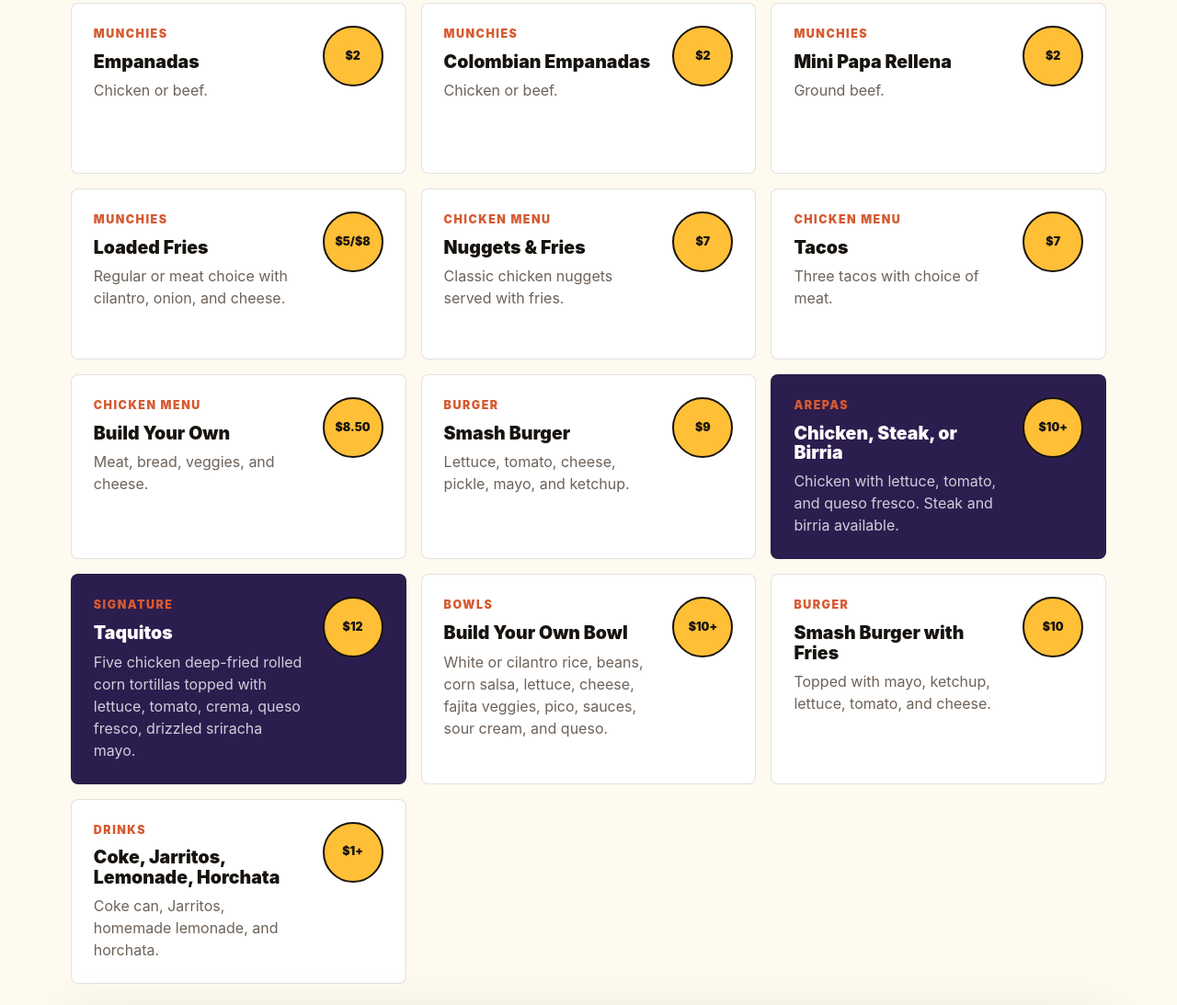
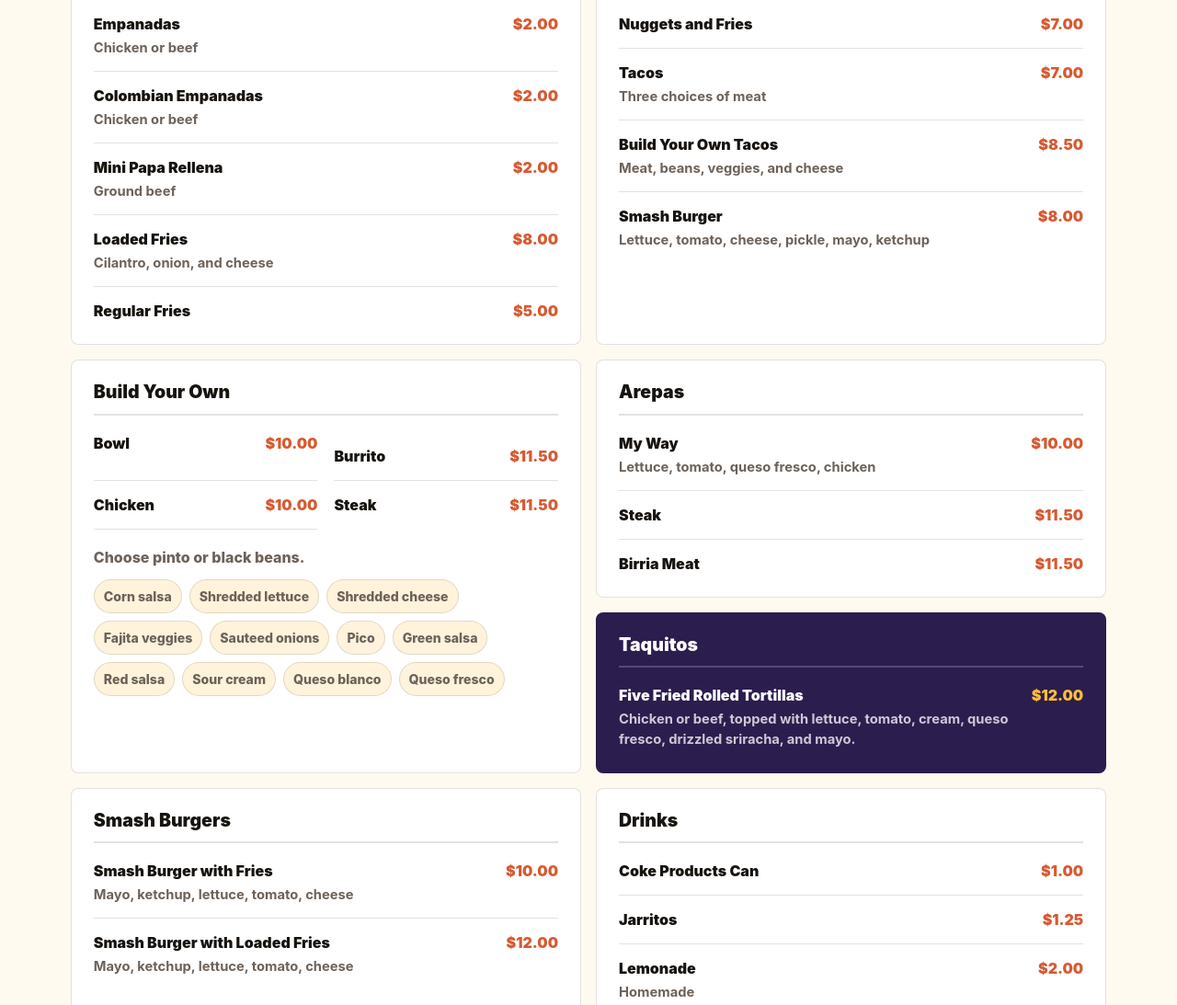
Before and after one commit to WesleyIreland109/letsBeFat, a plain HTML site: page index.html in a window 1280 px wide. Shown: the part 1430-2523 px from the top of the page at 92% size. Drawn offline with Linux system fonts and the light colour scheme.

Commit message:
updates to the menu

```diff
--- a/index.html
+++ b/index.html
@@ -53,135 +53,143 @@
       <section id="menu" class="section">
         <div class="section-heading">
           <p class="eyebrow">Menu</p>
-          <h2>Puerto Rican favorites, munchies, burgers, and drinks.</h2>
+          <h2>Home-cooked family favorites made fresh for delivery.</h2>
           <p>
-            Prices are listed from the handwritten menu. Message, call, or email
+            Comfort food, kid-friendly plates, build-your-own bowls, burgers,
+            and fresh drinks. Message, call, or email
             to confirm current availability and delivery timing.
           </p>
         </div>
 
-        <div class="menu-grid">
-          <article class="menu-card">
-            <div>
-              <p class="menu-label">Munchies</p>
-              <h3>Empanadas</h3>
-              <p>Chicken or beef.</p>
-            </div>
-            <span class="price">$2</span>
+        <div class="menu-board">
+          <article class="menu-category">
+            <h3>Munchies</h3>
+            <ul class="menu-list">
+              <li>
+                <span><strong>Empanadas</strong><small>Chicken or beef</small></span>
+                <b>$2.00</b>
+              </li>
+              <li>
+                <span><strong>Colombian Empanadas</strong><small>Chicken or beef</small></span>
+                <b>$2.00</b>
+              </li>
+              <li>
+                <span><strong>Mini Papa Rellena</strong><small>Ground beef</small></span>
+                <b>$2.00</b>
+              </li>
+              <li>
+                <span><strong>Loaded Fries</strong><small>Cilantro, onion, and cheese</small></span>
+                <b>$8.00</b>
+              </li>
+              <li>
+                <span><strong>Regular Fries</strong></span>
+                <b>$5.00</b>
+              </li>
+            </ul>
           </article>
 
-          <article class="menu-card">
-            <div>
-              <p class="menu-label">Munchies</p>
-              <h3>Colombian Empanadas</h3>
-              <p>Chicken or beef.</p>
-            </div>
-            <span class="price">$2</span>
+          <article class="menu-category">
+            <h3>Chicken Kids Menu</h3>
+            <ul class="menu-list">
+              <li>
+                <span><strong>Nuggets and Fries</strong></span>
+                <b>$7.00</b>
+              </li>
+              <li>
+                <span><strong>Tacos</strong><small>Three choices of meat</small></span>
+                <b>$7.00</b>
+              </li>
+              <li>
+                <span><strong>Build Your Own Tacos</strong><small>Meat, beans, veggies, and cheese</small></span>
+                <b>$8.50</b>
+              </li>
+              <li>
+                <span><strong>Smash Burger</strong><small>Lettuce, tomato, cheese, pickle, mayo, ketchup</small></span>
+                <b>$8.00</b>
+              </li>
+            </ul>
           </article>
 
-          <article class="menu-card">
-            <div>
-              <p class="menu-label">Munchies</p>
-              <h3>Mini Papa Rellena</h3>
-              <p>Ground beef.</p>
+          <article class="menu-category menu-category-wide">
+            <h3>Build Your Own</h3>
+            <ul class="menu-list compact">
+              <li><span><strong>Bowl</strong></span><b>$10.00</b></li>
+              <li><span><strong>Burrito</strong></span><b>$11.50</b></li>
+              <li><span><strong>Chicken</strong></span><b>$10.00</b></li>
+              <li><span><strong>Steak</strong></span><b>$11.50</b></li>
+            </ul>
+            <p class="menu-note">Choose pinto or black beans.</p>
+            <div class="add-ons" aria-label="Build your own add-ons">
+              <span>Corn salsa</span>
+              <span>Shredded lettuce</span>
+              <span>Shredded cheese</span>
+              <span>Fajita veggies</span>
+              <span>Sauteed onions</span>
+              <span>Pico</span>
+              <span>Green salsa</span>
+              <span>Red salsa</span>
+              <span>Sour cream</span>
+              <span>Queso blanco</span>
+              <span>Queso fresco</span>
             </div>
-            <span class="price">$2</span>
           </article>
 
-          <article class="menu-card">
-            <div>
-              <p class="menu-label">Munchies</p>
-              <h3>Loaded Fries</h3>
-              <p>Regular or meat choice with cilantro, onion, and cheese.</p>
-            </div>
-            <span class="price">$5/$8</span>
+          <article class="menu-category">
+            <h3>Arepas</h3>
+            <ul class="menu-list">
+              <li>
+                <span><strong>My Way</strong><small>Lettuce, tomato, queso fresco, chicken</small></span>
+                <b>$10.00</b>
+              </li>
+              <li>
+                <span><strong>Steak</strong></span>
+                <b>$11.50</b>
+              </li>
+              <li>
+                <span><strong>Birria Meat</strong></span>
+                <b>$11.50</b>
+              </li>
+            </ul>
           </article>
 
-          <article class="menu-card">
-            <div>
-              <p class="menu-label">Chicken Menu</p>
-              <h3>Nuggets & Fries</h3>
-              <p>Classic chicken nuggets served with fries.</p>
-            </div>
-            <span class="price">$7</span>
+          <article class="menu-category feature">
+            <h3>Taquitos</h3>
+            <ul class="menu-list">
+              <li>
+                <span>
+                  <strong>Five Fried Rolled Tortillas</strong>
+                  <small>
+                    Chicken or beef, topped with lettuce, tomato, cream, queso
+                    fresco, drizzled sriracha, and mayo.
+                  </small>
+                </span>
+                <b>$12.00</b>
+              </li>
+            </ul>
           </article>
 
-          <article class="menu-card">
-            <div>
-              <p class="menu-label">Chicken Menu</p>
-              <h3>Tacos</h3>
-              <p>Three tacos with choice of meat.</p>
-            </div>
-            <span class="price">$7</span>
+          <article class="menu-category">
+            <h3>Smash Burgers</h3>
+            <ul class="menu-list">
+              <li>
+                <span><strong>Smash Burger with Fries</strong><small>Mayo, ketchup, lettuce, tomato, cheese</small></span>
+                <b>$10.00</b>
+              </li>
+              <li>
+                <span><strong>Smash Burger with Loaded Fries</strong><small>Mayo, ketchup, lettuce, tomato, cheese</small></span>
+                <b>$12.00</b>
+              </li>
+            </ul>
           </article>
 
-          <article class="menu-card">
-            <div>
-              <p class="menu-label">Chicken Menu</p>
-              <h3>Build Your Own</h3>
-              <p>Meat, bread, veggies, and cheese.</p>
-            </div>
-            <span class="price">$8.50</span>
-          </article>
-
-          <article class="menu-card">
-            <div>
-              <p class="menu-label">Burger</p>
-              <h3>Smash Burger</h3>
-              <p>Lettuce, tomato, cheese, pickle, mayo, and ketchup.</p>
-            </div>
-            <span class="price">$9</span>
-          </article>
-
-          <article class="menu-card accent">
-            <div>
-              <p class="menu-label">Arepas</p>
-              <h3>Chicken, Steak, or Birria</h3>
-              <p>Chicken with lettuce, tomato, and queso fresco. Steak and birria available.</p>
-            </div>
-            <span class="price">$10+</span>
-          </article>
-
-          <article class="menu-card accent">
-            <div>
-              <p class="menu-label">Signature</p>
-              <h3>Taquitos</h3>
-              <p>
-                Five chicken deep-fried rolled corn tortillas topped with lettuce,
-                tomato, crema, queso fresco, drizzled sriracha mayo.
-              </p>
-            </div>
-            <span class="price">$12</span>
-          </article>
-
-          <article class="menu-card">
-            <div>
-              <p class="menu-label">Bowls</p>
-              <h3>Build Your Own Bowl</h3>
-              <p>
-                White or cilantro rice, beans, corn salsa, lettuce, cheese,
-                fajita veggies, pico, sauces, sour cream, and queso.
-              </p>
-            </div>
-            <span class="price">$10+</span>
-          </article>
-
-          <article class="menu-card">
-            <div>
-              <p class="menu-label">Burger</p>
-              <h3>Smash Burger with Fries</h3>
-              <p>Topped with mayo, ketchup, lettuce, tomato, and cheese.</p>
-            </div>
-            <span class="price">$10</span>
-          </article>
-
-          <article class="menu-card">
-            <div>
-              <p class="menu-label">Drinks</p>
-              <h3>Coke, Jarritos, Lemonade, Horchata</h3>
-              <p>Coke can, Jarritos, homemade lemonade, and horchata.</p>
-            </div>
-            <span class="price">$1+</span>
+          <article class="menu-category">
+            <h3>Drinks</h3>
+            <ul class="menu-list">
+              <li><span><strong>Coke Products Can</strong></span><b>$1.00</b></li>
+              <li><span><strong>Jarritos</strong></span><b>$1.25</b></li>
+              <li><span><strong>Lemonade</strong><small>Homemade</small></span><b>$2.00</b></li>
+              <li><span><strong>Horchata</strong></span><b>$1.00</b></li>
+            </ul>
           </article>
         </div>
 
--- a/styles.css
+++ b/styles.css
@@ -240,51 +240,121 @@ h3 {
   margin-bottom: -18px;
 }
 
-.menu-grid {
+.menu-board {
   display: grid;
-  grid-template-columns: repeat(3, minmax(0, 1fr));
+  grid-template-columns: repeat(2, minmax(0, 1fr));
   gap: 16px;
 }
 
-.menu-card {
-  display: flex;
-  justify-content: space-between;
-  gap: 20px;
-  min-height: 186px;
+.menu-category {
   padding: 24px;
   border: 1px solid var(--line);
   border-radius: 8px;
   background: #ffffff;
 }
 
-.menu-card p:not(.menu-label) {
-  margin-bottom: 0;
-  color: var(--muted);
+.menu-category h3 {
+  margin-bottom: 18px;
+  padding-bottom: 12px;
+  border-bottom: 2px solid var(--line);
 }
 
-.menu-card.accent {
+.menu-category-wide {
+  grid-row: span 2;
+}
+
+.menu-category.feature {
   color: #ffffff;
   background: var(--aubergine);
 }
 
-.menu-card.accent p:not(.menu-label) {
-  color: rgba(255, 255, 255, 0.78);
+.menu-category.feature h3 {
+  border-color: rgba(255, 255, 255, 0.2);
 }
 
-.price {
+.menu-category.feature .menu-list li {
+  border-color: rgba(255, 255, 255, 0.16);
+}
+
+.menu-list {
   display: grid;
-  flex: 0 0 66px;
-  width: 66px;
-  height: 66px;
-  place-items: center;
-  color: var(--ink);
-  background: var(--gold);
-  border: 2px solid var(--ink);
-  border-radius: 50%;
-  font-size: 0.78rem;
-  font-weight: 1000;
-  text-align: center;
-  line-height: 1;
+  gap: 0;
+  margin: 0;
+  padding: 0;
+  list-style: none;
+}
+
+.menu-list li {
+  display: flex;
+  align-items: flex-start;
+  justify-content: space-between;
+  gap: 18px;
+  padding: 14px 0;
+  border-bottom: 1px solid var(--line);
+}
+
+.menu-list li:first-child {
+  padding-top: 0;
+}
+
+.menu-list li:last-child {
+  padding-bottom: 0;
+  border-bottom: 0;
+}
+
+.menu-list strong,
+.menu-list b {
+  font-weight: 950;
+}
+
+.menu-list small {
+  display: block;
+  max-width: 440px;
+  margin-top: 3px;
+  color: var(--muted);
+  font-size: 0.92rem;
+  font-weight: 700;
+}
+
+.menu-category.feature .menu-list small {
+  color: rgba(255, 255, 255, 0.76);
+}
+
+.menu-list b {
+  flex: 0 0 auto;
+  color: var(--tomato);
+  white-space: nowrap;
+}
+
+.menu-category.feature .menu-list b {
+  color: var(--gold);
+}
+
+.menu-list.compact {
+  grid-template-columns: repeat(2, minmax(0, 1fr));
+  column-gap: 18px;
+}
+
+.menu-note {
+  margin: 18px 0 12px;
+  color: var(--muted);
+  font-weight: 850;
+}
+
+.add-ons {
+  display: flex;
+  flex-wrap: wrap;
+  gap: 8px;
+}
+
+.add-ons span {
+  padding: 7px 10px;
+  border: 1px solid var(--line);
+  border-radius: 999px;
+  background: var(--cream);
+  color: var(--muted);
+  font-size: 0.88rem;
+  font-weight: 850;
 }
 
 .menu-photo {
@@ -413,8 +483,12 @@ footer a {
     max-width: 520px;
   }
 
-  .menu-grid {
-    grid-template-columns: repeat(2, minmax(0, 1fr));
+  .menu-board {
+    grid-template-columns: 1fr;
+  }
+
+  .menu-category-wide {
+    grid-row: auto;
   }
 
   .section-heading .eyebrow {
@@ -444,11 +518,12 @@ footer a {
     width: 100%;
   }
 
-  .menu-grid {
+  .menu-board,
+  .menu-list.compact {
     grid-template-columns: 1fr;
   }
 
-  .menu-card {
-    min-height: 170px;
+  .menu-list li {
+    gap: 12px;
   }
 }
```
